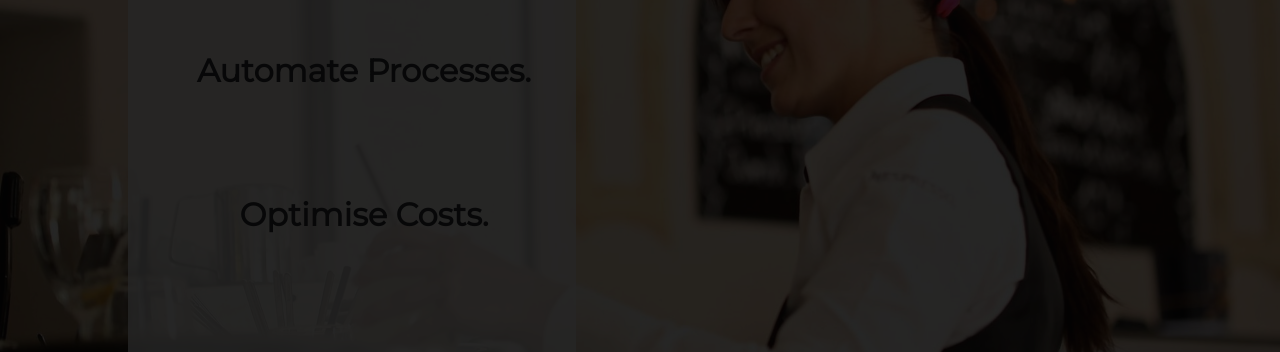
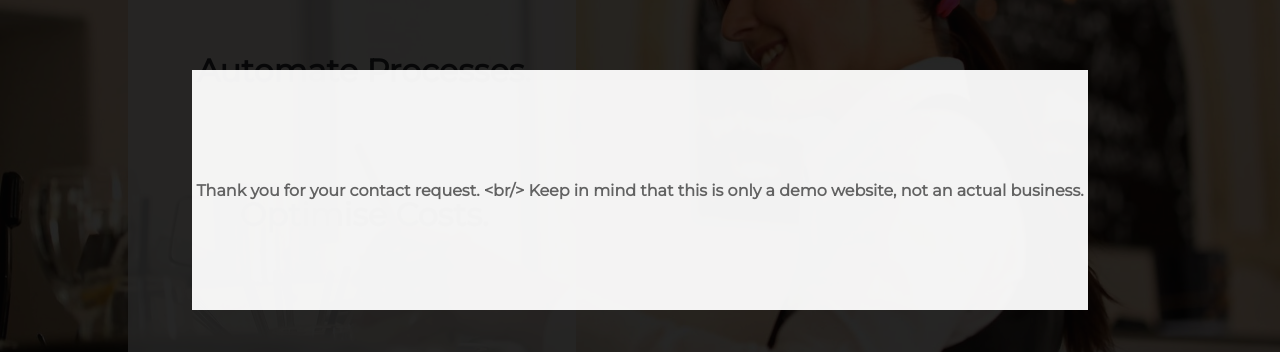
Before and after one commit to VictoriaStudios/gastronauti, a Next.js app: page / in a window 1280 px wide. Shown: the part 231-583 px from the top of the page. Built offline with nearby package versions, Linux system fonts and the light colour scheme; a web font is replaced by a local one.

Commit message:
Continued work on modal

```diff
--- a/components/Modal.js
+++ b/components/Modal.js
@@ -2,15 +2,20 @@ import { createPortal } from "react-dom";
 import { useEffect, useState } from "react";
 import styles from '../styles/Modal.module.css'
 
-const Backdrop = (props) => {
+const Backdrop = () => {
     return <div className={styles.backdrop} />
 }
 
 const Message = (props) => {
+    let width = '70vw'
+    let height = '80vh'
+    if (props.width) width = props.width
+    if (props.height) height = props.height
+
     return (
-    <dialog>
-        <h4 className={styles.message}>{props.message}</h4>
-    </dialog>
+        <div>
+            <h4 style={{ width: width, height: height }} className={styles.message}>{props.message}</h4>
+        </div>
     )
 }
 
@@ -21,22 +26,22 @@ const Modal = (props) => {
 
     useEffect(() => {
         if (typeof (window) !== undefined) {
-            console.log(props.message)
             let backdropDiv = document.getElementById('backdrop')
-            setBackdropDiv (backdropDiv)
+            setBackdropDiv(backdropDiv)
             let modalDiv = document.getElementById('modal')
-            setModalDiv (modalDiv)
+            console.log(modalDiv)
+            setModalDiv(modalDiv)
         }
     }, [])
 
     return (
         <>
-            {backdropDiv!==null && modalDiv!==null &&  props.enabled === true  ?(
+            {backdropDiv !== null && modalDiv !== null && props.enabled === true ? (
                 <>
-                {createPortal(<Backdrop />, backdropDiv)}
-                {createPortal(<Message message={props.message} />, modalDiv)}
+                    {createPortal(<Backdrop />, backdropDiv)}
+                    {createPortal(<Message message={props.message} width={props.width} height={props.height} />, modalDiv)}
                 </>
-                ) : null
+            ) : null
             }
         </>
     )
--- a/pages/index.js
+++ b/pages/index.js
@@ -65,7 +65,7 @@ export default function Home() {
           </div>
         </main>
       </Layout>
-      <Modal enabled={true} message = 'test'/>
+      <Modal enabled={true} height='30vh' message = 'Thank you for your contact request. <br/> Keep in mind that this is only a demo website, not an actual business.'/>
     </div>
   )
 }
--- a/styles/Modal.module.css
+++ b/styles/Modal.module.css
@@ -7,11 +7,17 @@
 }
 
 .message {
-    color: var(--color-secondary);
+    color: var(--color-text);
+    background-color: rgba(255, 255, 255, 0.95);
+    display: flex;
+    flex-direction: column;
+    justify-content: center;
     position: fixed;
     z-index: 60;
-    top:50%;
-    transform: translateY(-50%);
-    margin:auto;
-
+    /* height: 80vh;
+    width:70vw; */
+    left: 50%;
+    top: 50%;
+    transform: translate(-50%, -50%);
+    text-align: center;
 }
```
